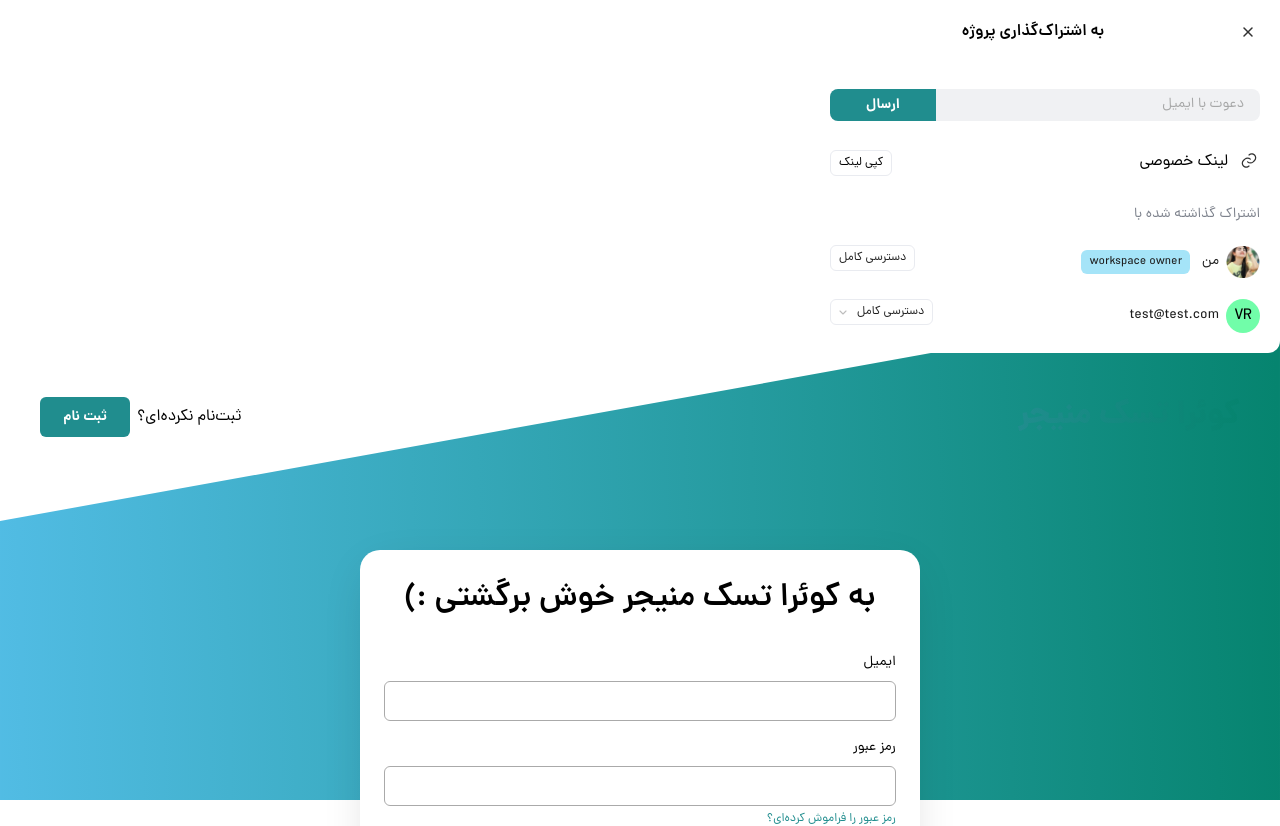
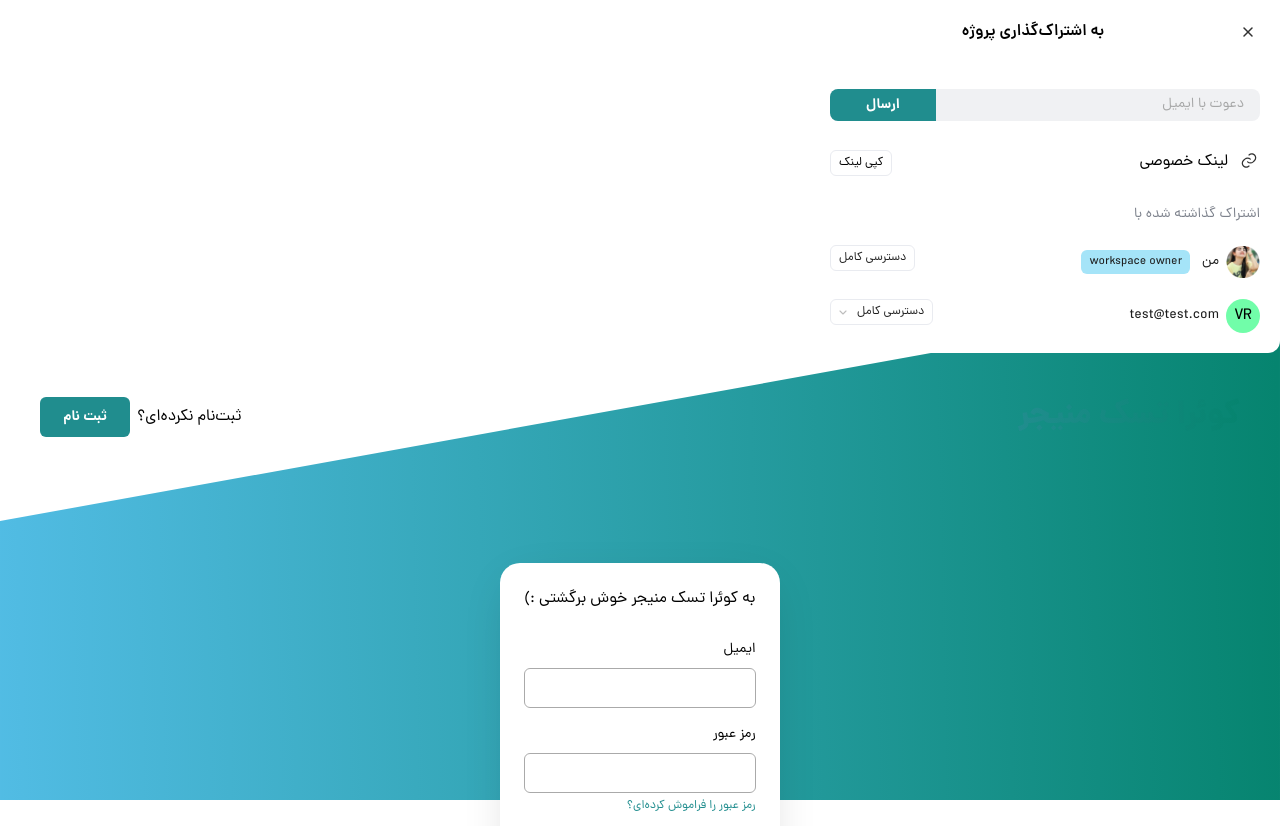
Before and after one commit to Quera-Spring-Front-end-Bootcamp/Group3, a React (Vite) app: page /auth/login in a window 1280 px wide. Shown: the top 826 px of the page. Built offline with nearby package versions, Linux system fonts and the light colour scheme.

Commit message:
modify title in  card

```diff
--- a/src/components/Card/Card.jsx
+++ b/src/components/Card/Card.jsx
@@ -12,21 +12,29 @@ const Card = ({
 }) => {
   return (
     <div className={`flex flex-col  bg-white ${className}`}>
+      {closeIcon ||
+        title ||
+        (backIcon && (
           <div className="flex flex-row items-center justify-between w-full">
+            {closeIcon && (
               <button
                 className="w-5 flex flex-row justify-center"
                 onClick={handleClose}
               >
-          {closeIcon && icons.CloseIcon}
+                {icons.CloseIcon}
               </button>
+            )}
             {title && <p className={`${titleClassName}`}>{title}</p>}
+            {backIcon && (
               <button
                 className="w-5 flex flex-row justify-center"
                 onClick={handleBack}
               >
-          {backIcon && icons.BackIcon}
+                {icons.BackIcon}
               </button>
+            )}
           </div>
+        ))}
 
       {children}
     </div>
```
Lines whose indentation alone changed are shown as unchanged.
